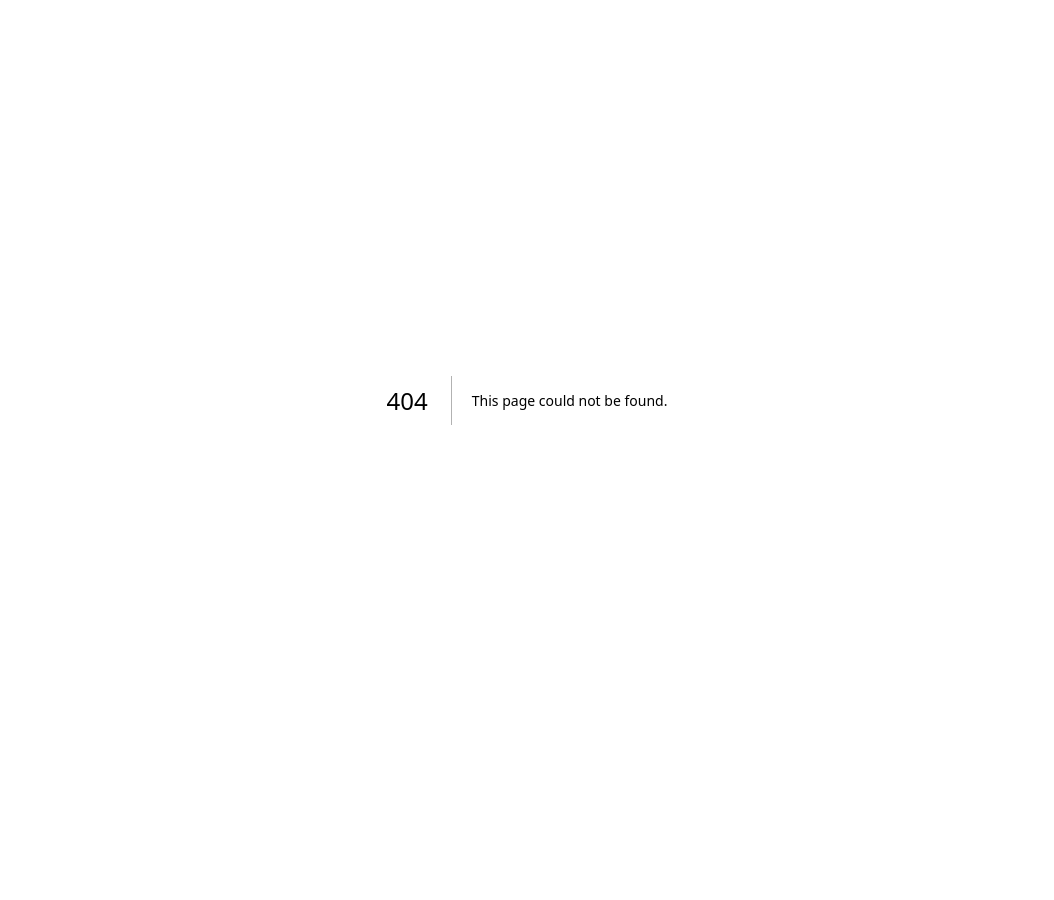
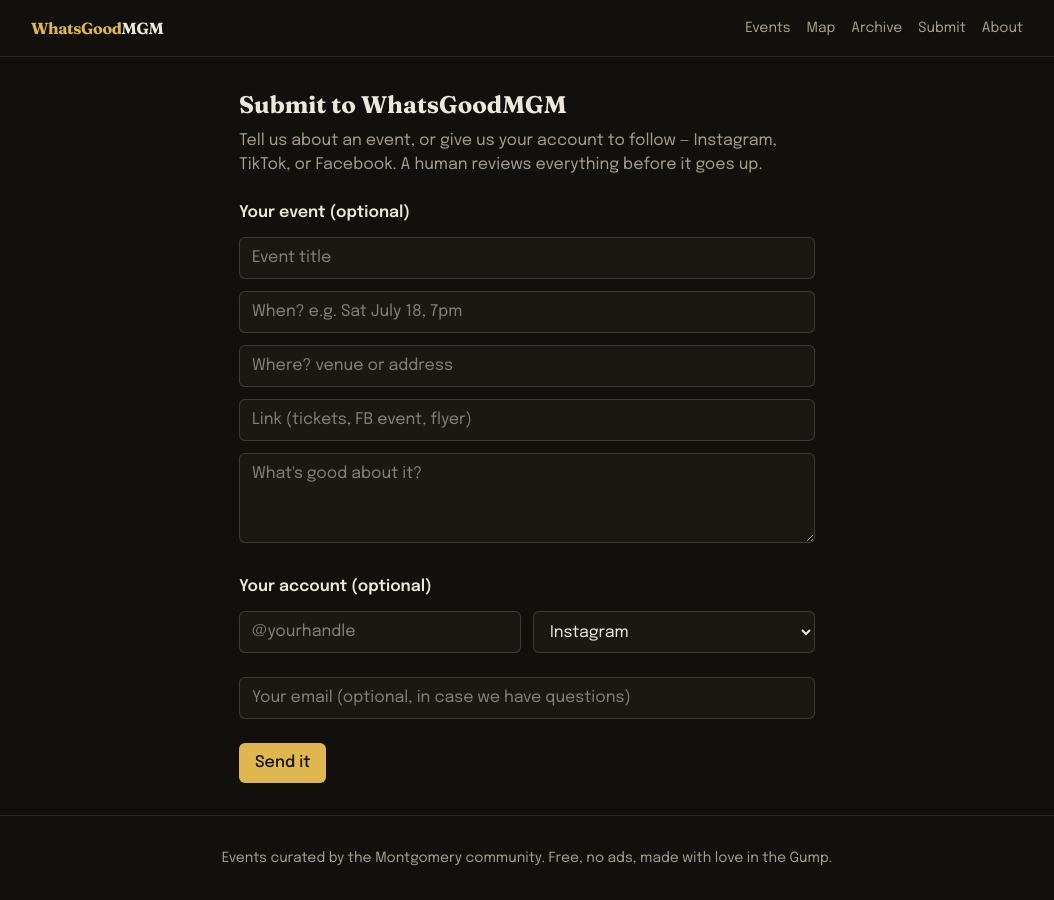
Before and after one commit to thebadcoder96/whatsgoodmgm, a Next.js app: page /submit in a window 1280 px wide. Before the commit this address had no page. Shown: the whole page, without its empty margins (113-1167 px from the left). Before the commit the page ends 800 px from the top, so only its background shows below. Built offline with nearby package versions, Linux system fonts and the light colour scheme; no server answers.

Commit message:
feat: public submission form for events and social handles

```diff
--- /dev/null
+++ b/src/app/(site)/submit/actions.ts
@@ -0,0 +1,19 @@
+'use server'
+import { writeClient } from '@/lib/sanity/client'
+
+export type SubmitState = { ok: boolean; message: string } | null
+
+export async function submitEvent(_prev: SubmitState, formData: FormData): Promise<SubmitState> {
+  const get = (k: string) => (formData.get(k)?.toString().trim() || undefined)
+  const handle = get('handle'); const eventTitle = get('eventTitle')
+  if (!handle && !eventTitle) return { ok: false, message: 'Give us at least a social handle or an event title.' }
+  if (get('website')) return { ok: true, message: 'Thanks!' } // honeypot: silently accept bots
+
+  await writeClient.create({
+    _type: 'submission', status: 'new', createdAt: new Date().toISOString(),
+    handle, platform: get('platform'), submitterEmail: get('submitterEmail'), note: get('note'),
+    eventTitle, eventDate: get('eventDate'), eventVenueText: get('eventVenueText'),
+    eventUrl: get('eventUrl'), eventDescription: get('eventDescription'),
+  })
+  return { ok: true, message: "Got it — we'll take a look. Thanks for making the Gump better." }
+}
--- /dev/null
+++ b/src/app/(site)/submit/page.tsx
@@ -0,0 +1,41 @@
+'use client'
+import { useActionState } from 'react'
+import { submitEvent, type SubmitState } from './actions'
+
+const field = 'w-full rounded-md border border-white/15 bg-[var(--surface)] px-3 py-2'
+
+export default function SubmitPage() {
+  const [state, action, pending] = useActionState<SubmitState, FormData>(submitEvent, null)
+  return (
+    <div className="mx-auto max-w-xl">
+      <h1 className="font-display text-2xl font-bold">Submit to WhatsGoodMGM</h1>
+      <p className="mt-2 text-[var(--ink-dim)]">Tell us about an event, or give us your account to follow — Instagram, TikTok, or Facebook. A human reviews everything before it goes up.</p>
+      {state && <p className={`mt-4 rounded-md p-3 ${state.ok ? 'bg-green-900/40' : 'bg-red-900/40'}`}>{state.message}</p>}
+      <form action={action} className="mt-6 space-y-6">
+        <fieldset className="space-y-3">
+          <legend className="font-semibold">Your event (optional)</legend>
+          <input name="eventTitle" placeholder="Event title" className={field} />
+          <input name="eventDate" placeholder="When? e.g. Sat July 18, 7pm" className={field} />
+          <input name="eventVenueText" placeholder="Where? venue or address" className={field} />
+          <input name="eventUrl" type="url" placeholder="Link (tickets, FB event, flyer)" className={field} />
+          <textarea name="eventDescription" placeholder="What's good about it?" rows={3} className={field} />
+        </fieldset>
+        <fieldset className="space-y-3">
+          <legend className="font-semibold">Your account (optional)</legend>
+          <div className="flex gap-3">
+            <input name="handle" placeholder="@yourhandle" className={field} />
+            <select name="platform" className={field}>
+              <option value="instagram">Instagram</option><option value="tiktok">TikTok</option>
+              <option value="facebook">Facebook</option><option value="other">Other</option>
+            </select>
+          </div>
+        </fieldset>
+        <input name="submitterEmail" type="email" placeholder="Your email (optional, in case we have questions)" className={field} />
+        <input name="website" className="hidden" tabIndex={-1} autoComplete="off" aria-hidden="true" />
+        <button disabled={pending} className="rounded-md bg-[var(--accent)] px-4 py-2 font-medium text-[var(--accent-ink)] disabled:opacity-50">
+          {pending ? 'Sending…' : 'Send it'}
+        </button>
+      </form>
+    </div>
+  )
+}
```
